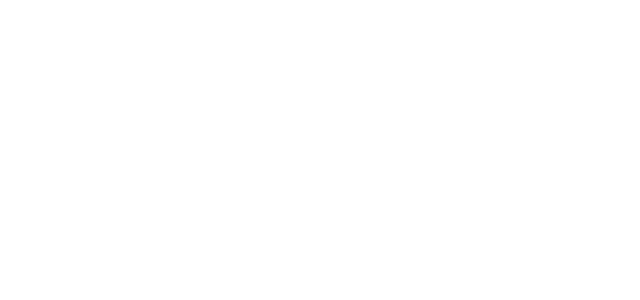
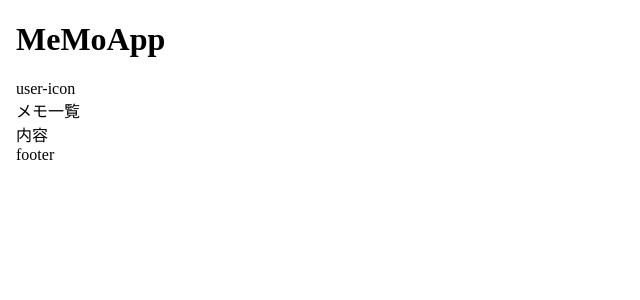
Before and after one commit to ishibashi0112/memo-app, a Next.js app: page / in a window 1280 px wide. Shown: the top 300 px of the page, without its empty margins (0-640 px from the left). Built offline with nearby package versions, Linux system fonts and the light colour scheme.

Commit message:
💄 大枠のスタイル設定

```diff
--- a/src/pages/_app.jsx
+++ b/src/pages/_app.jsx
@@ -1,5 +1,5 @@
 import React from "react";
-import "../styles/globals.css";
+import "tailwindcss/tailwind.css";
 
 function MyApp({ Component, pageProps }) {
   return <Component {...pageProps} />;
--- a/src/pages/index.jsx
+++ b/src/pages/index.jsx
@@ -1,15 +1,25 @@
 import React from "react";
 import Head from "next/head";
-import styles from "../styles/Home.module.css";
 
 export default function Home() {
   return (
-    <div className={styles.container}>
+    <div>
       <Head>
-        <title>Create Next App</title>
+        <title>memo-app</title>
         <meta name="description" content="Generated by create next app" />
         <link rel="icon" href="/favicon.ico" />
       </Head>
+      <body className="min-h-screen w-full flex flex-col">
+        <header className="flex justify-between">
+          <h1 className="font-bold text-4xl">MeMoApp</h1>
+          <div>user-icon</div>
+        </header>
+        <div className="flex flex-1 ">
+          <div className="w-1/3">メモ一覧</div>
+          <div className="w-2/3">内容</div>
+        </div>
+        <footer>footer</footer>
+      </body>
     </div>
   );
 }
```
